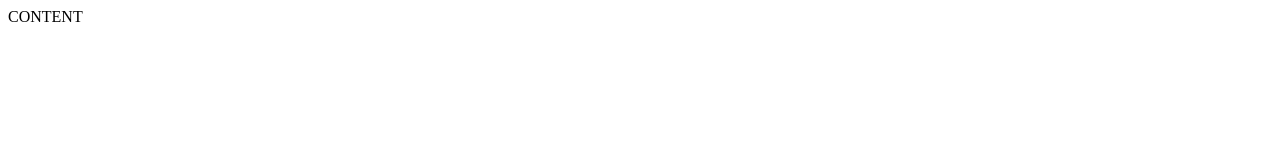
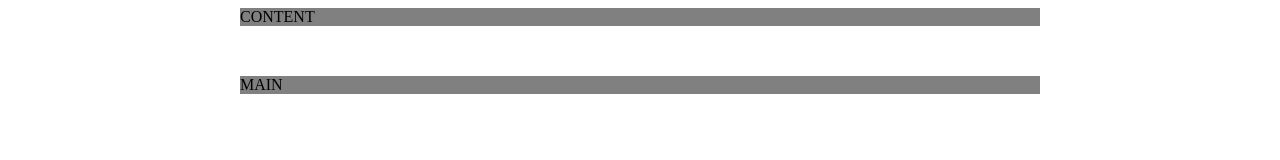
Before and after one commit to IevaSta/2-html-car, a website: page index.html in a window 1280 px wide. Drawn offline with Linux system fonts and the light colour scheme.

Commit message:
Fixed width containers#1

```diff
--- a/index.html
+++ b/index.html
@@ -5,8 +5,20 @@
     <meta http-equiv="X-UA-Compatible" content="IE=edge">
     <meta name="viewport" content="width=device-width, initial-scale=1.0">
     <title>Car</title>
+
+    <link rel="stylesheet" href="./main.css">
+
+
 </head>
 <body>
+
+<header>
     CONTENT
+</header>
+
+<main >
+    MAIN
+</main>
+
 </body>
 </html>
--- /dev/null
+++ b/main.css
@@ -0,0 +1,9 @@
+header, main {
+    background-color: grey;
+    width: 800px;
+    margin-left: calc(50% - 400px);
+}
+
+main {
+    margin-top: 50px;
+}
```
